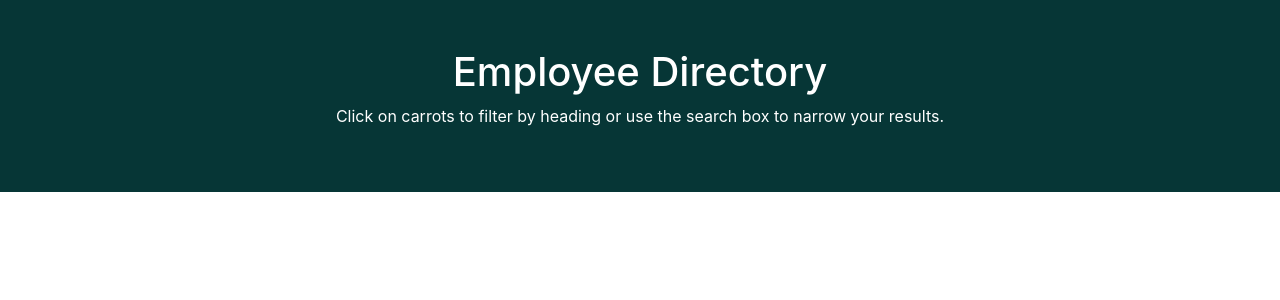
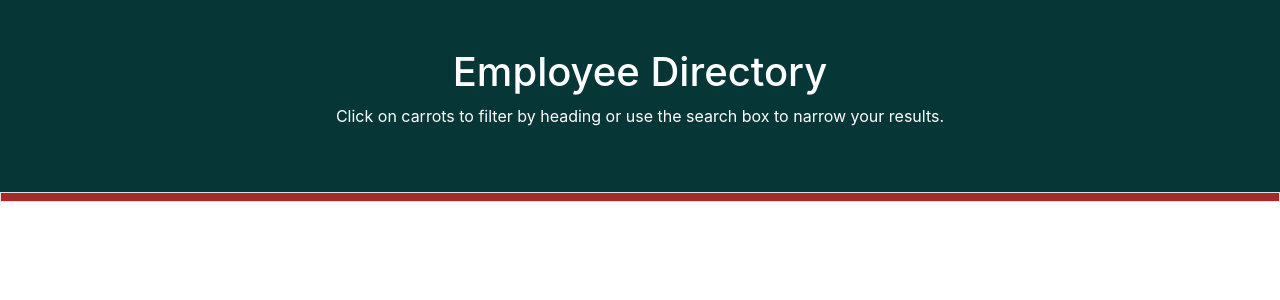
Before and after one commit to caymanh/employee-directory, a React (Create React App) app: page / in a window 1280 px wide. Shown: the top 300 px of the page. Built offline with nearby package versions, Linux system fonts and the light colour scheme.

Commit message:
added border component

```diff
--- a/src/App.js
+++ b/src/App.js
@@ -1,10 +1,12 @@
 import "./App.css";
 import Header from "./Components/Header/Header";
+import Border from "./Components/Border/Border"
 
 function App() {
   return (
     <div className="App">
       <Header />
+      <Border />
     </div>
   );
 }
--- /dev/null
+++ b/src/Components/Border/Border.css
@@ -0,0 +1,3 @@
+.border {
+    background-color: brown;
+}
--- /dev/null
+++ b/src/Components/Border/Border.js
@@ -0,0 +1,12 @@
+import React from "react";
+import "./Border.css";
+
+function Border() {
+  return (
+    <div className="border py-1">
+
+    </div>
+  );
+}
+
+export default Border;
```
